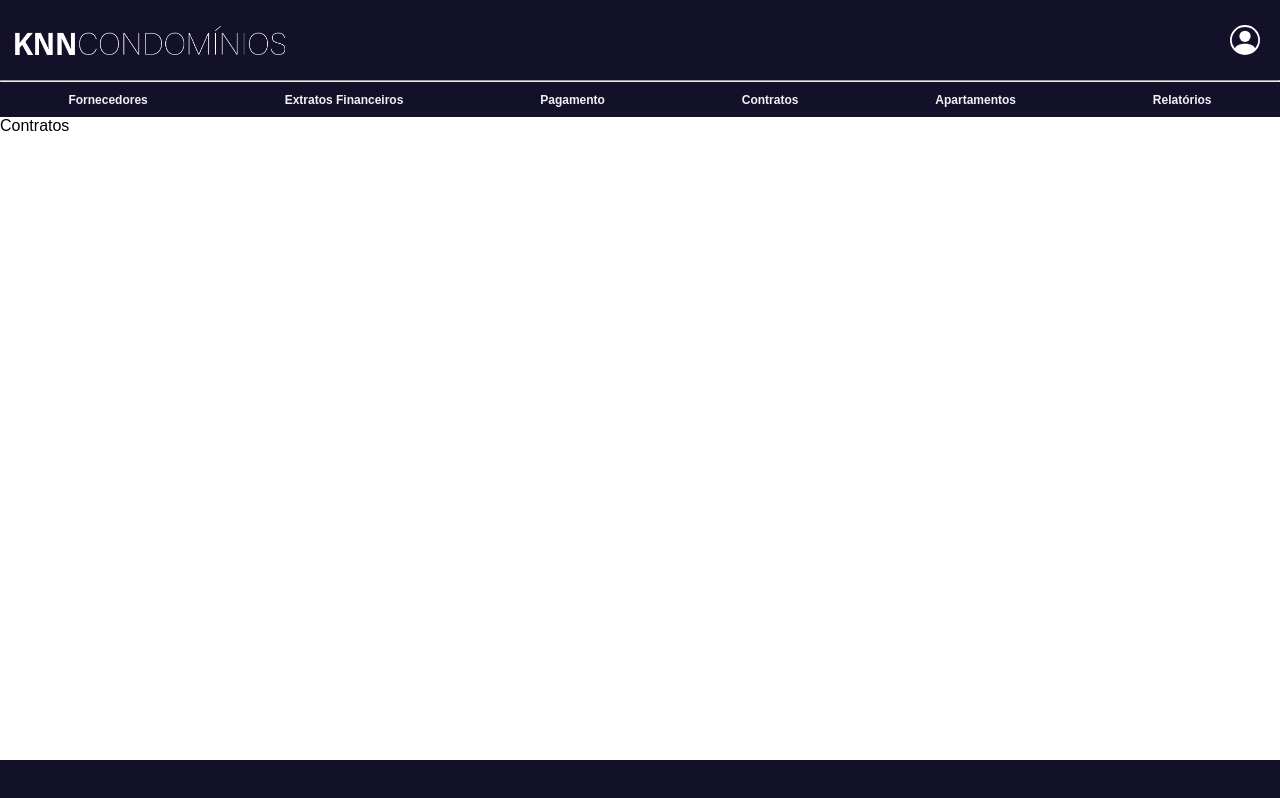
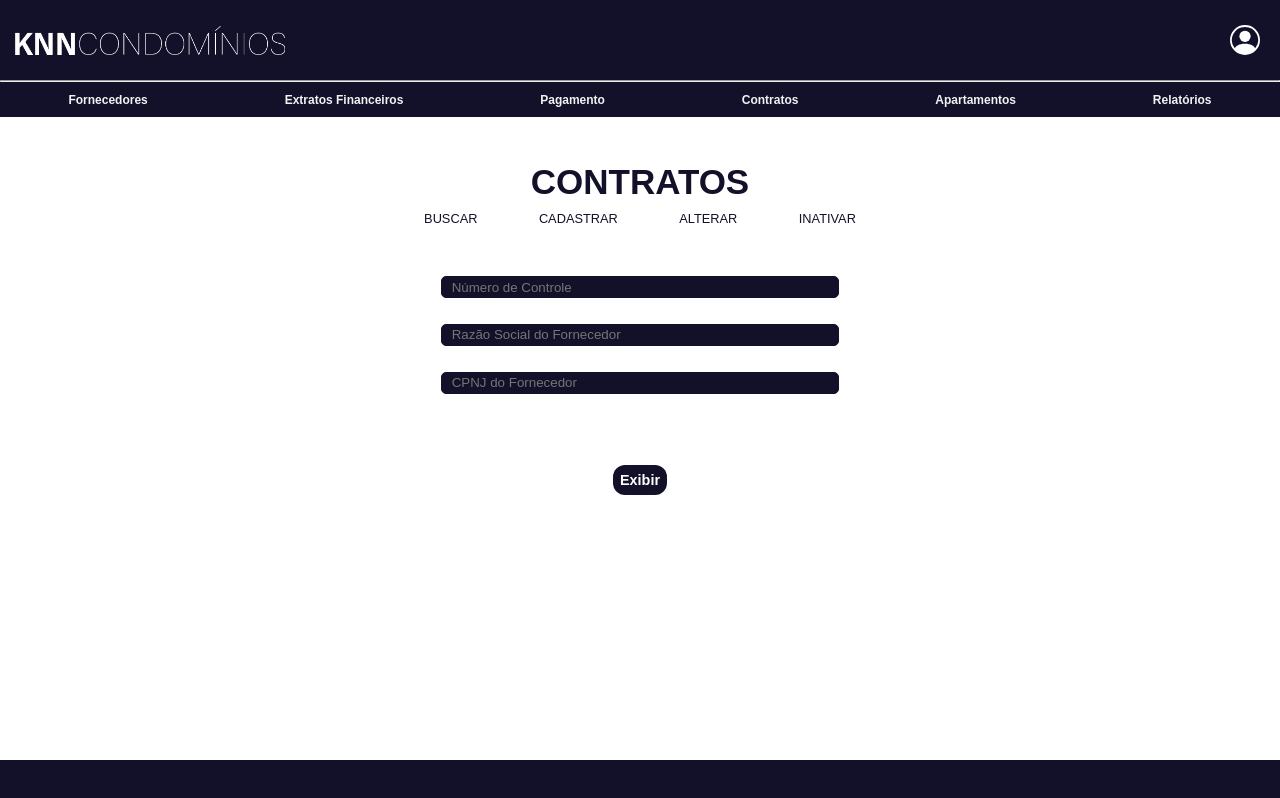
Before and after one commit to matheuspmbarcellos/KnnSystem, a React (Create React App) app in the folder frontend/: page /Contratos in a window 1280 px wide. Built offline with nearby package versions, Linux system fonts and the light colour scheme.

Commit message:
Contratos

```diff
--- a/frontend/src/pages/Contratos/index.js
+++ b/frontend/src/pages/Contratos/index.js
@@ -1,9 +1,18 @@
-import { ContratosContainer } from "./styles";
+import { ContratosContainer, InputContainer } from "./styles";
+import Button from "../../components/Button/Button";
+import MenuCRUD from "../../components/MenuCRUD";
 
 const Contratos = () => {
   return (
     <ContratosContainer>
-        Contratos
+        <h1>CONTRATOS</h1>
+        <MenuCRUD/>
+        <InputContainer>
+        <input type='text' placeholder=' Número de Controle'/>
+        <input type='text' placeholder=' Razão Social do Fornecedor'/>
+        <input type='text' placeholder=' CPNJ do Fornecedor'/>
+        </InputContainer>
+        <Button>Exibir</Button>
     </ContratosContainer>
   )
 }
--- a/frontend/src/pages/Contratos/styles.js
+++ b/frontend/src/pages/Contratos/styles.js
@@ -1,5 +1,38 @@
 import styled from "styled-components";
 
 export const ContratosContainer = styled.div`
+width: 100%;
+height: 100%;
+display: flex;
+flex-direction: column;
+align-items: center;
 
+}
+
+h1 {
+    font-size: 35px;
+    color: #131129;
+    margin: 45px 10px 10px 10px;
+}
 `
+export const InputContainer = styled.div`
+width: 100%;
+display: flex;
+flex-direction: column;
+align-items: center;
+margin: 3%;
+
+input {
+    color: #131129;
+    background-color: #131129;
+    border-radius: 5px;
+    height: 5%;
+    width: 30%;
+    padding: 6px;
+    border: solid 0.6px;
+    margin: 1%;
+
+    &:focus {
+        color: white;
+    }
+`
```
